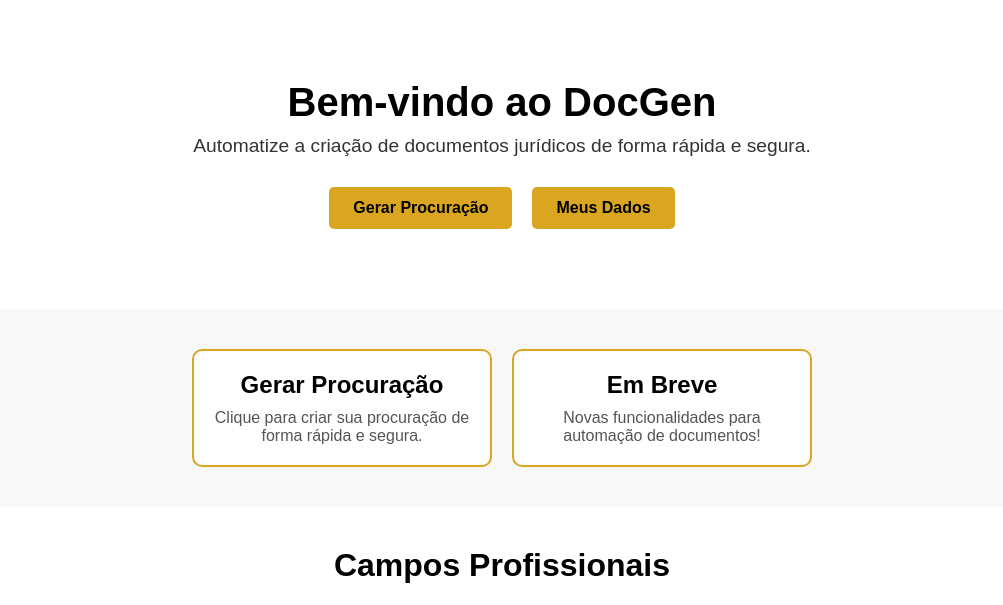
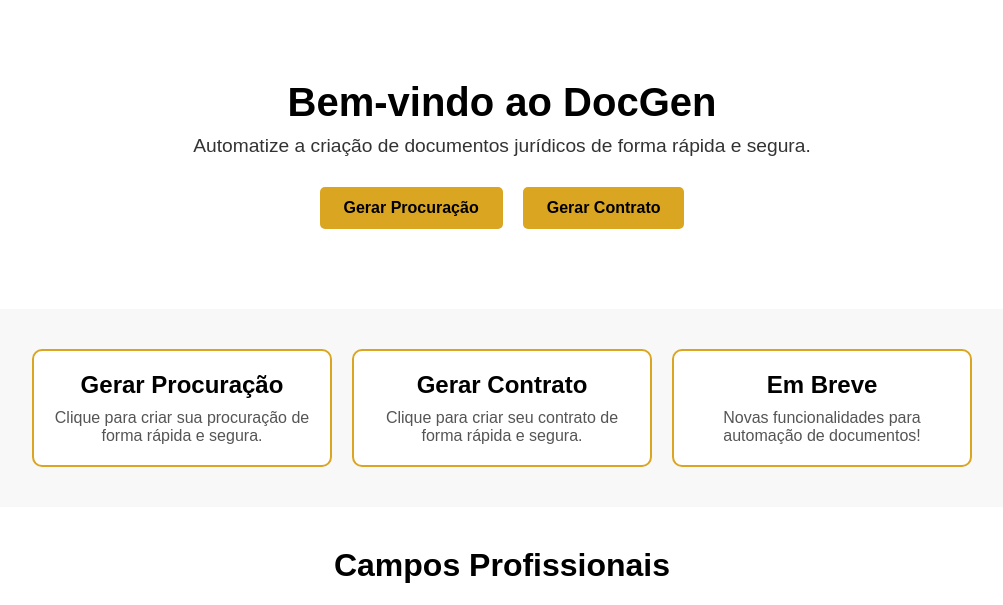
Before and after one commit to impactaiabusiness/AIDocGen, a Flask app: page /home in a window 1280 px wide. Shown: the part 53-658 px from the top of the page, without its empty margins (138-1141 px from the left). Run offline with Flask 3, Linux system fonts and the light colour scheme; a user stored in the database is signed in.

Commit message:
Update home.html

```diff
--- a/templates/home.html
+++ b/templates/home.html
@@ -339,7 +339,7 @@
       <p>Automatize a criação de documentos jurídicos de forma rápida e segura.</p>
       <div class="hero-buttons">
         <a href="{{ url_for('main.procuracao') }}" class="btn-hero">Gerar Procuração</a>
-        <a href="#profissionais" class="btn-hero">Meus Dados</a>
+        <a href="{{ url_for('main.contrato') }}" class="btn-hero">Gerar Contrato</a>
       </div>
     </section>
 
@@ -349,6 +349,10 @@
         <a href="{{ url_for('main.procuracao') }}" class="card">
           <h3>Gerar Procuração</h3>
           <p>Clique para criar sua procuração de forma rápida e segura.</p>
+        </a>
+        <a href="{{ url_for('main.contrato') }}" class="card">
+          <h3>Gerar Contrato</h3>
+          <p>Clique para criar seu contrato de forma rápida e segura.</p>
         </a>
         <div class="card">
           <h3>Em Breve</h3>
```
